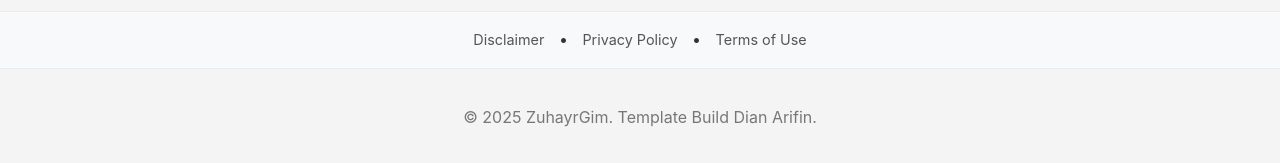
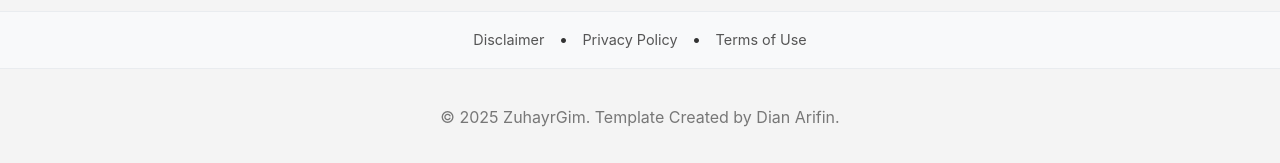
Before and after one commit to dianplay2025/zuhayrgim.github.io, a Jekyll site: the page built from index.html, in a window 1280 px wide and 900 px high, scrolled down 802 px. Shown: the part 734-897 px from the top of the window. Built offline with Jekyll 4.4.1, drawn with Linux system fonts in a browser that asks for light colours; the list of posts is cut into pages by our own code; some of the changed lines change nothing that is shown.

Commit message:
Update default.html

```diff
--- a/_layouts/default.html
+++ b/_layouts/default.html
@@ -104,13 +104,49 @@
         </div>
     </nav>
     <footer>
-        <p>&copy; {{ site.time | date: "%Y" }} {{ site.title }}. Template Build Dian Arifin.</p>
+        <p>&copy; {{ site.time | date: "%Y" }} {{ site.title }}. Template Created by Dian Arifin.</p>
     </footer>
 
     <!-- SCRIPT IKLAN ANDA -->
     <script async src="//d.smopy.com/d/?resource=pubJS"></script>
     <script src="/zzhpryhfcfpqya.php"></script>
     <!-- AKHIR SCRIPT IKLAN -->
+    <script>
+        document.addEventListener("DOMContentLoaded", function() {
+            const h2Element = document.getElementById('typing-h2');
+            const pElement = document.getElementById('typing-p');
+
+            if (h2Element && pElement) {
+                const h2Text = h2Element.getAttribute('data-text');
+                const pText = pElement.getAttribute('data-text');
+
+                function typeWriter(element, text, speed, callback) {
+                    let i = 0;
+                    element.innerHTML = ""; // Kosongkan elemen
+                    const cursor = '<span class="typing-cursor"></span>';
+                    element.innerHTML = cursor;
+
+                    const typingInterval = setInterval(() => {
+                        if (i < text.length) {
+                            element.childNodes[0].nodeValue += text.charAt(i);
+                            i++;
+                        } else {
+                            clearInterval(typingInterval);
+                            if (callback) {
+                                callback();
+                            }
+                        }
+                    }, speed);
+                }
+
+                // Mulai animasi berurutan
+                typeWriter(h2Element, h2Text, 50, () => {
+                    // Setelah H2 selesai, mulai ketik P
+                    typeWriter(pElement, pText, 25, null);
+                });
+            }
+        });
+    </script>
     <script>
     function startDownloadProcess(downloadUrl) {
         const button = document.getElementById('dynamic-download-button');
```
